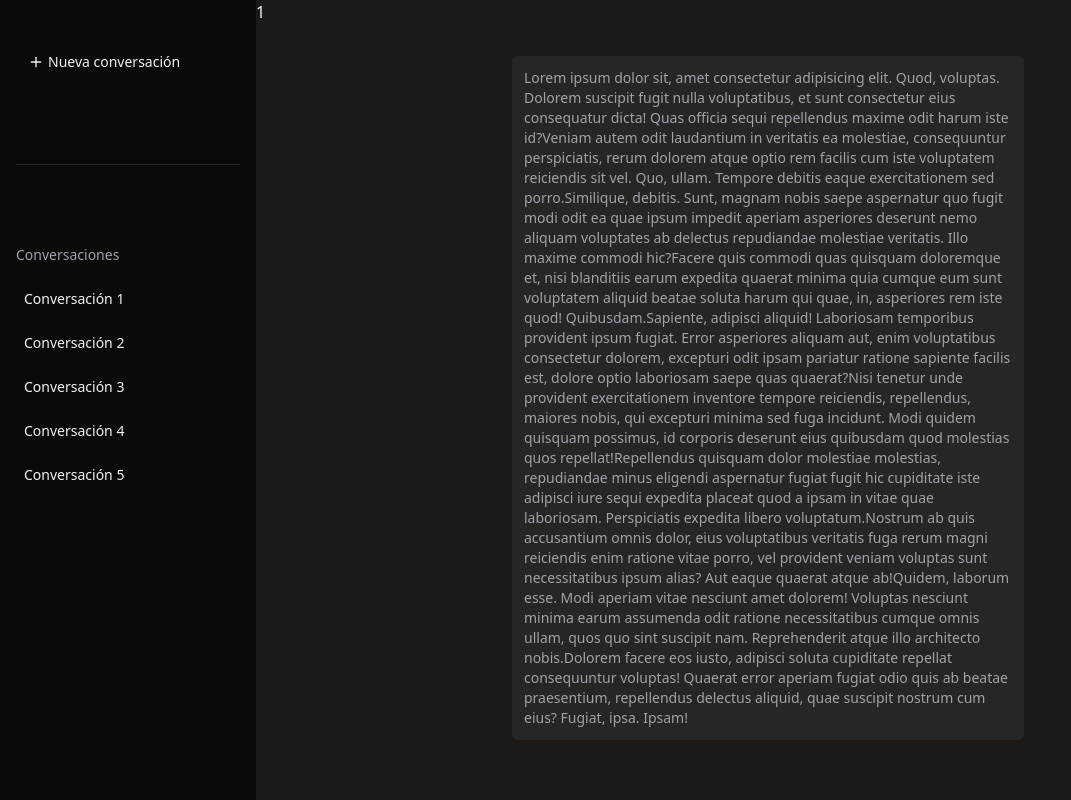
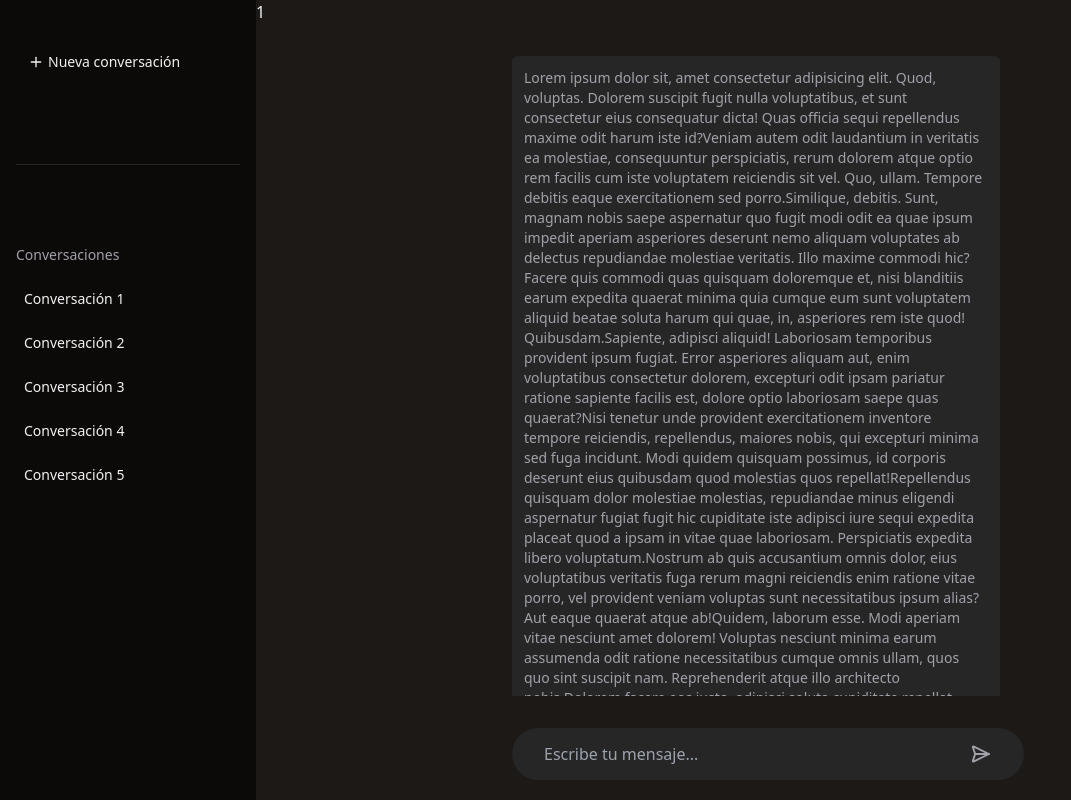
Before and after one commit to santiago-federici/chatgpt-clone, an Astro site: page /conversations/1 in a window 1280 px wide. Shown: the top 800 px of the page, without its empty margins (0-1071 px from the left). Built offline with nearby package versions, Linux system fonts and the light colour scheme; Astro itself is replaced by a stand-in of ours.

Commit message:
update: add scrollbar

```diff
--- a/src/components/conversation-container.tsx
+++ b/src/components/conversation-container.tsx
@@ -1,7 +1,8 @@
 "use client";
 
+import { useState } from "react";
+
 import { cn } from "@/lib/utils";
-import { useState } from "react";
 
 interface Message {
   text: string;
@@ -27,20 +28,17 @@ export default function ConversationContainer() {
   );
 
   return (
-    <section className="w-full h-full">
-      <div className="w-[50%] mx-auto py-8 h-full flex flex-col gap-16">
+    <div className="w-[50%] mx-auto py-8 h-[calc(100vh_-_8rem)] flex flex-col gap-16 overflow-y-auto pr-6">
       {messages.map((message, index) => (
         <div
           key={index}
           className={cn({
-              "bg-muted max-w-screen-sm self-end p-3 rounded-md":
-                message.isUser,
+            "bg-muted max-w-screen-sm self-end p-3 rounded-md": message.isUser,
           })}
         >
           <p className="text-sm text-muted-foreground">{message.text}</p>
         </div>
       ))}
     </div>
-    </section>
   );
 }
```
Lines whose indentation alone changed are shown as unchanged.
